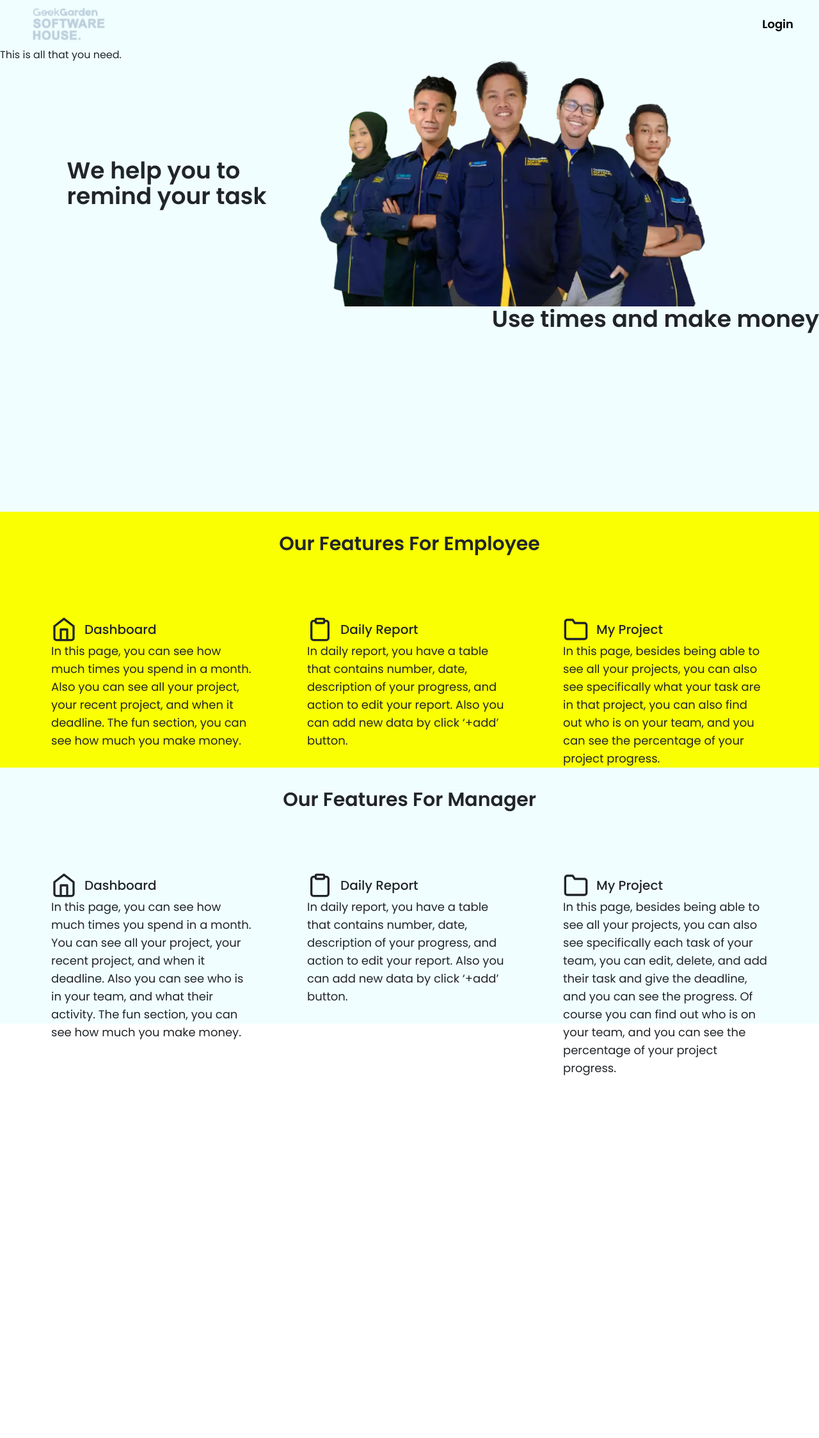
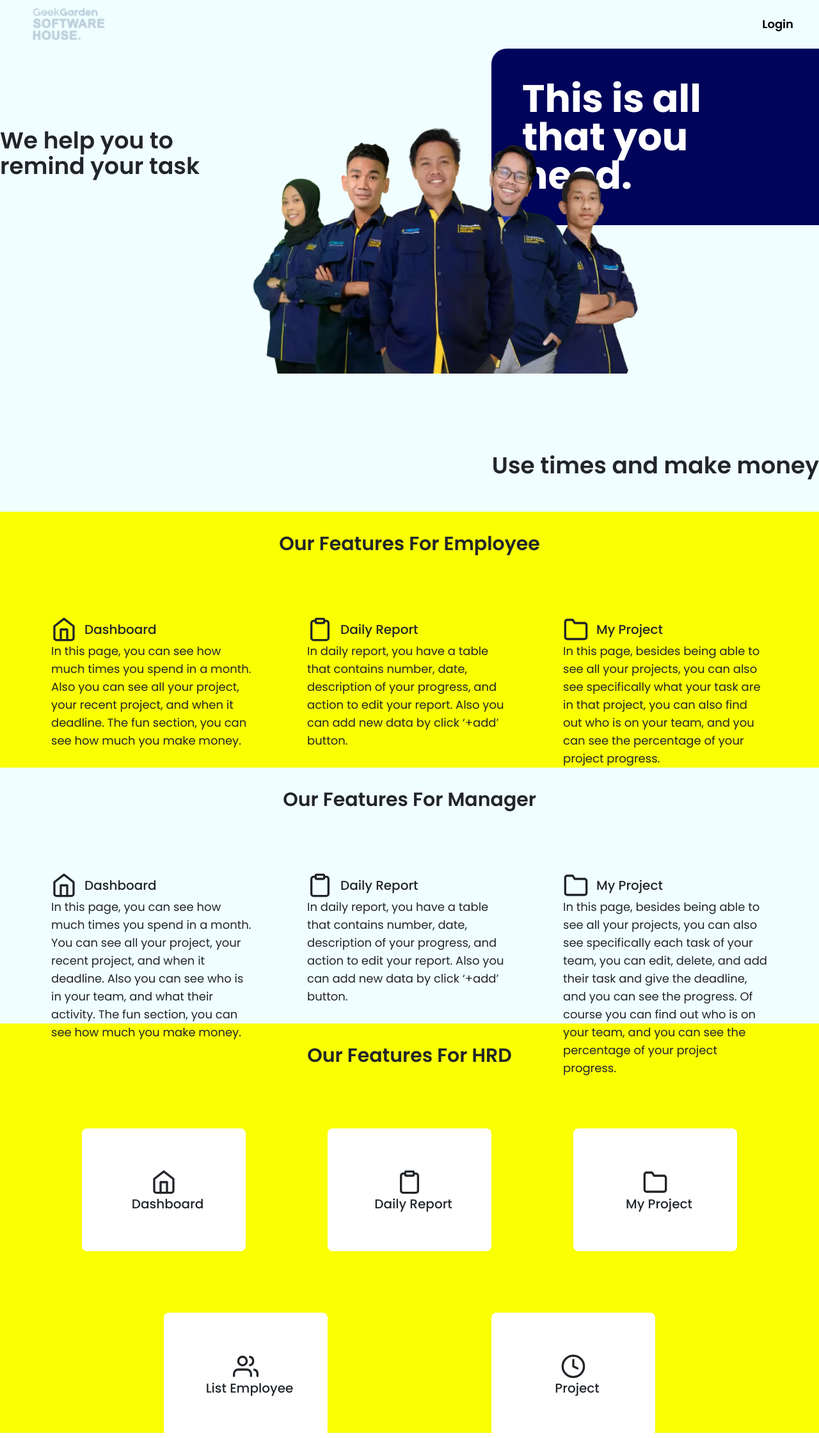
Before and after one commit to ijlalWindhi/MonitoringApp-GeekGarden, a React (Create React App) app in the folder frontend/: page / in a window 1280 px wide. Shown: the whole page at 64% size. Before the commit the page ends 1684 px from the top, so only its background shows below. Built offline with nearby package versions, Linux system fonts and the light colour scheme.

Commit message:
add saction landing page

```diff
--- a/frontend/src/components/fragment/Card Deadline Task/CardDeadlineTask.jsx
+++ b/frontend/src/components/fragment/Card Deadline Task/CardDeadlineTask.jsx
@@ -22,8 +22,6 @@ export default function CardDeadline() {
     }catch(err){
         console.log(err);
     }
-
-    // console.log(task)
     return (
         <>
             {task.map((item) => {
--- a/frontend/src/pages/Landing Page/LandingPage.jsx
+++ b/frontend/src/pages/Landing Page/LandingPage.jsx
@@ -2,6 +2,7 @@ import React from 'react'
 import Jumbotron from './section/Jumbotron'
 import EmployeeFeatur from './section/EmployeeFeatur'
 import ManagerFeatur from './section/ManagerFeatur.'
+import HRDFeatur from './section/HRDFeatur'
 
 export default function LandingPage() {
   return (
@@ -10,6 +11,7 @@ export default function LandingPage() {
             <Jumbotron/>
             <EmployeeFeatur/>
             <ManagerFeatur/>
+            <HRDFeatur/>
         </div>
     </>
   )
--- /dev/null
+++ b/frontend/src/pages/Landing Page/section/HRDFeatur.jsx
@@ -0,0 +1,44 @@
+import React from 'react'
+import {Home, Clipboard, Folder, Users, Clock, User} from 'react-feather'
+
+export default function HRDFeatur() {
+  return (
+    <div className='h-[80vh] bg-button-100 flex flex-col'>
+        <h1 className='text-3xl font-semibold text-center pt-8'>Our Features For HRD</h1>
+        <div className='flex justify-evenly pt-24'>
+            <div className='w-64 h-48 bg-white rounded-lg'>
+                <div className='flex flex-col items-center py-16'>
+                    <Home width={40} height={40}/>
+                    <h1 className='text-xl ml-3 font-medium'>Dashboard</h1>
+                </div>
+            </div>
+            <div className='w-64 h-48 bg-white rounded-lg'>
+                <div className='flex flex-col items-center py-16'>
+                    <Clipboard width={40} height={40}/>
+                    <h1 className='text-xl ml-3 font-medium'>Daily Report</h1>
+                </div>
+            </div>
+            <div className='w-64 h-48 bg-white rounded-lg'>
+                <div className='flex flex-col items-center py-16'>
+                    <Folder width={40} height={40}/>
+                    <h1 className='text-xl ml-3 font-medium'>My Project</h1>
+                </div>
+            </div>
+        </div>
+        <div className='flex justify-evenly pt-24'>
+            <div className='w-64 h-48 bg-white rounded-lg'>
+                <div className='flex flex-col items-center py-16'>
+                    <Users width={40} height={40}/>
+                    <h1 className='text-xl ml-3 font-medium'>List Employee</h1>
+                </div>
+            </div>
+            <div className='w-64 h-48 bg-white rounded-lg'>
+                <div className='flex flex-col items-center py-16'>
+                    <Clock width={40} height={40}/>
+                    <h1 className='text-xl ml-3 font-medium'>Project</h1>
+                </div>
+            </div>
+        </div>
+    </div>
+  )
+}
--- a/frontend/src/pages/Landing Page/section/Jumbotron.jsx
+++ b/frontend/src/pages/Landing Page/section/Jumbotron.jsx
@@ -10,16 +10,16 @@ export default function Jumbotron() {
             <img src={Logo}/>
             <Link to="/login"><h1 className='font-semibold text-lg text-black'>Login</h1></Link>
         </nav>
-        <div className='flex flex-col'>
-            <div className=''>
-                <h1>This is all that you need.</h1>
+        <div className='flex flex-col h-full'>
+            <div className='absolute right-0 w-2/5 bg-primary-200 rounded-l-3xl'>
+                <h1 className='text-6xl font-bold text-white p-5'>This is all that you need.</h1>
             </div>
-            <div className='flex items-center justify-center my-auto'>
+            <div className='flex my-auto z-10'>
                 <h1 className='text-4xl font-semibold w-1/4'>We help you to remind your task</h1>
-                <img src={imageJumbotron} className="my-auto"/>
+                <img src={imageJumbotron} className=""/>
             </div>
             <div>
-                <h1 className='text-4xl font-semibold text-right'>Use times and make money</h1>
+                <h1 className='text-4xl font-semibold text-right mb-32'>Use times and make money</h1>
             </div>
         </div>
     </div>
```
